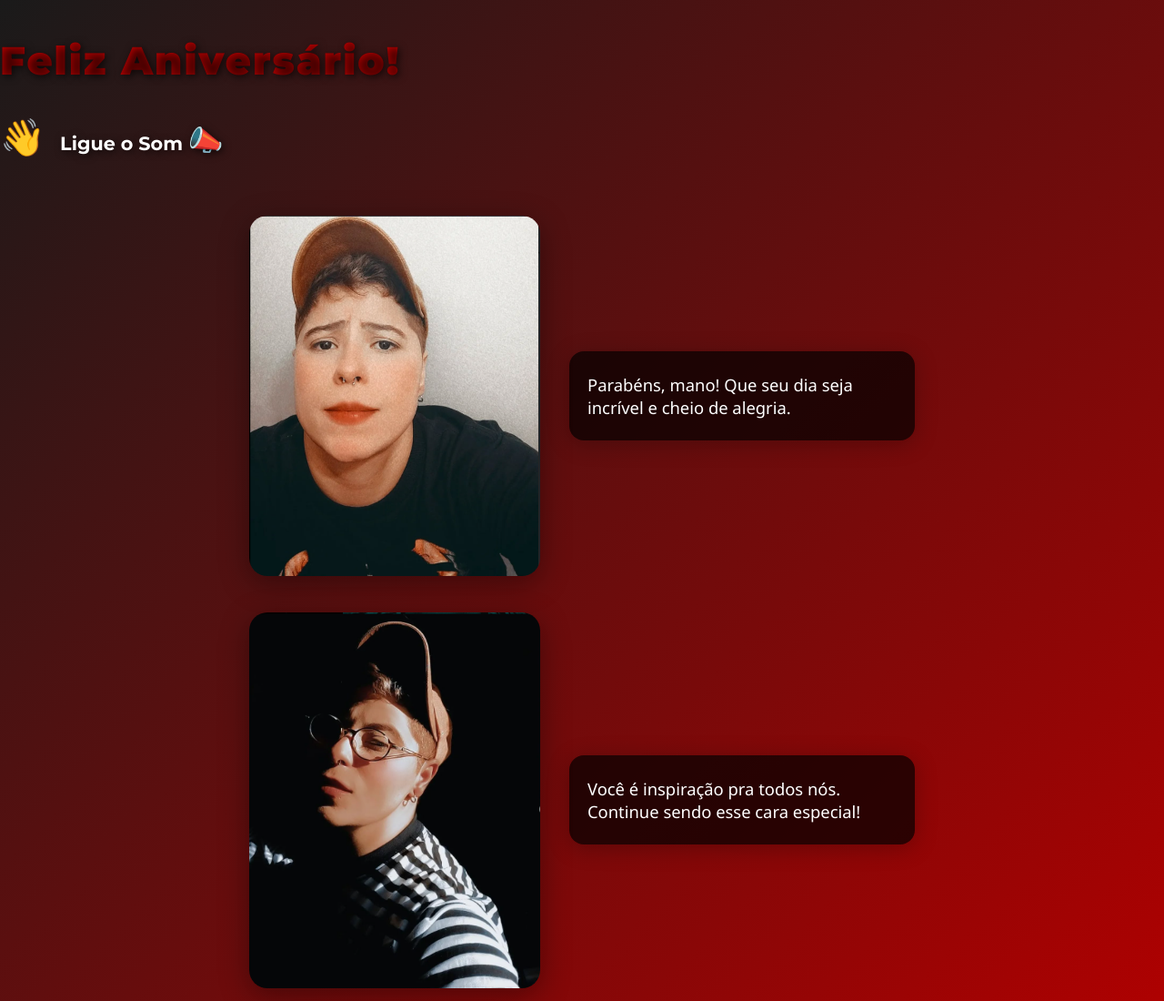
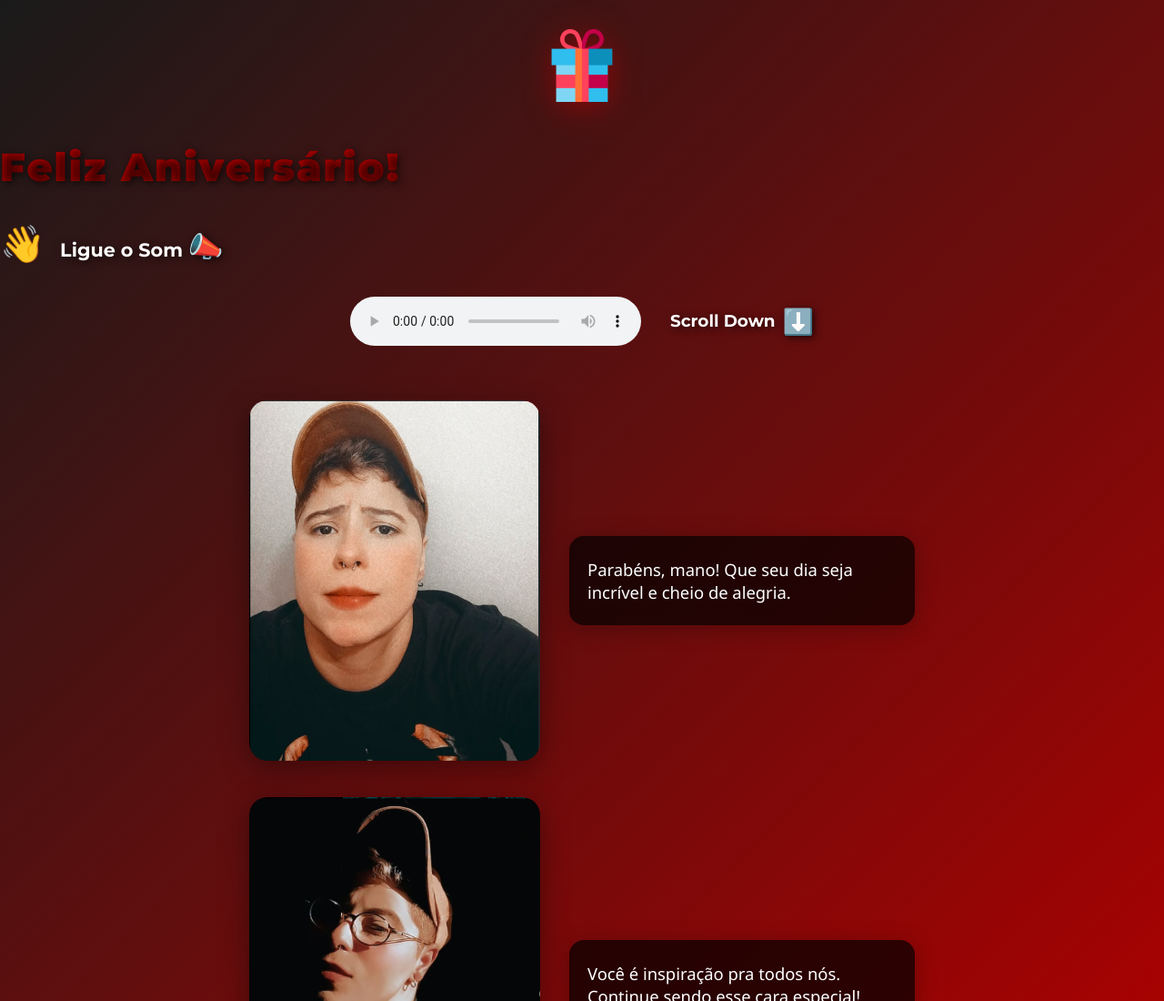
Before and after one commit to jhony-jhon/happy-bday-bro, a website built with Vite: page index.html in a window 1280 px wide. Shown: the top 1100 px of the page at 91% size. Built offline with nearby package versions, Linux system fonts and the light colour scheme.

Commit message:
scroll down

```diff
--- a/index.html
+++ b/index.html
@@ -5,12 +5,24 @@
     <meta name="viewport" content="width=device-width, initial-scale=1.0" />
     <title>Feliz Aniversário!</title>
     <link rel="stylesheet" href="/style.css" />
+    <link rel="icon" type="image/png" href="/presente.png" />
     <link
       href="https://fonts.googleapis.com/css2?family=Montserrat:wght@700;900&display=swap"
       rel="stylesheet"
     />
   </head>
   <body>
+    <div style="width: 100%; text-align: center; margin-top: 32px">
+      <img
+        src="/presente.png"
+        alt="Presente"
+        style="
+          width: 80px;
+          height: auto;
+          filter: drop-shadow(0 4px 16px #b30000a0);
+        "
+      />
+    </div>
     <h1 id="carrossel-titulo">
       <span class="frase-carrossel"
         >Eu lhe trouxe meus desejos de muitas felicidades</span
@@ -46,10 +58,33 @@
         idx = (idx + 1) % frases.length;
       }, 2200);
     </script>
-    <audio autoplay loop style="margin: 32px 0; width: 320px">
-      <source src="/BringItOn.mp3" type="audio/mpeg" />
-      Seu navegador não suporta áudio.
-    </audio>
+    <div
+      style="
+        display: flex;
+        align-items: center;
+        justify-content: center;
+        margin: 32px 0;
+        gap: 32px;
+      "
+    >
+      <audio controls autoplay loop style="width: 320px">
+        <source src="/BringItOn.mp3" type="audio/mpeg" />
+        Seu navegador não suporta áudio.
+      </audio>
+      <div
+        style="
+          font-family: 'Montserrat', Arial, sans-serif;
+          font-size: 1.15rem;
+          color: #fff;
+          text-shadow: 2px 2px 8px #000a;
+          display: flex;
+          align-items: center;
+          gap: 8px;
+        "
+      >
+        Scroll Down <span style="font-size: 1.5em">⬇️</span>
+      </div>
+    </div>
     <div class="galeria">
       <div class="item-galeria">
         <img src="/happy_bday_1.png" alt="Foto 1" class="foto" />
```
Also changed, not shown: public/presente.png (added).
